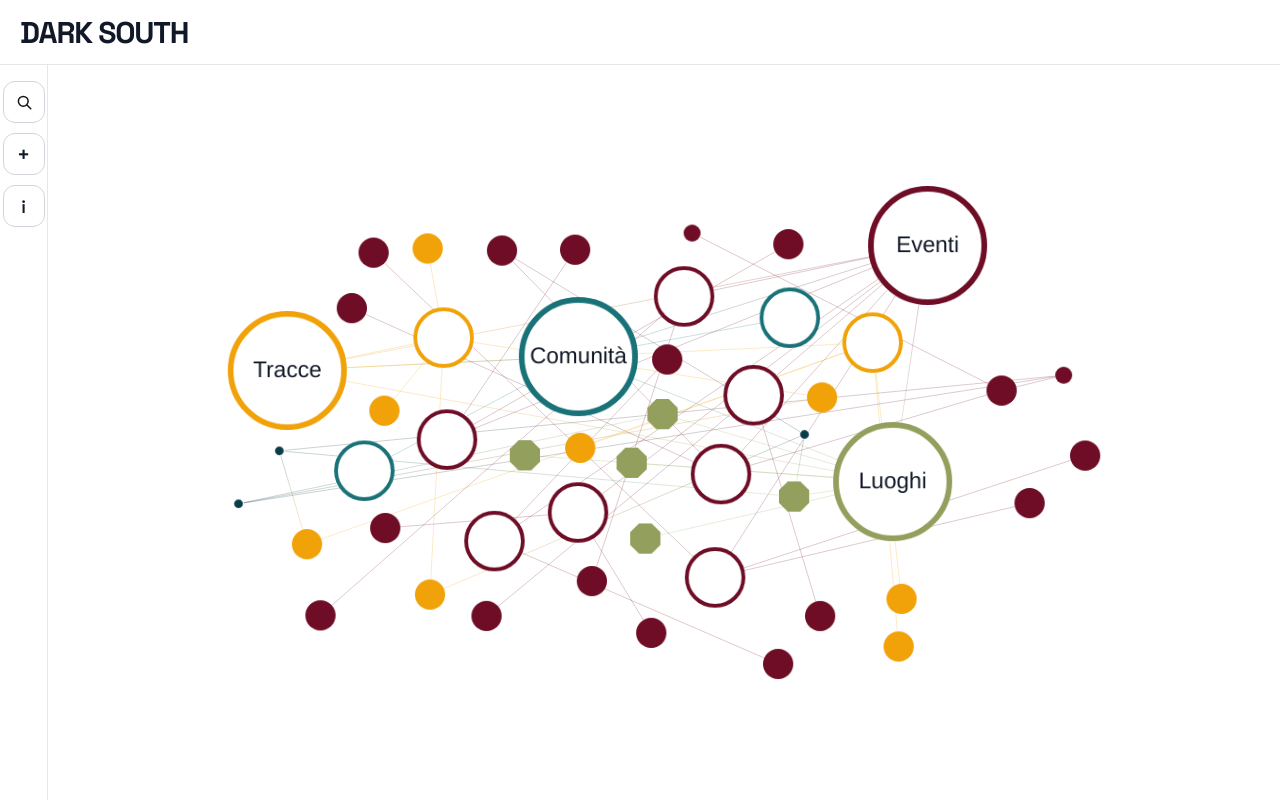
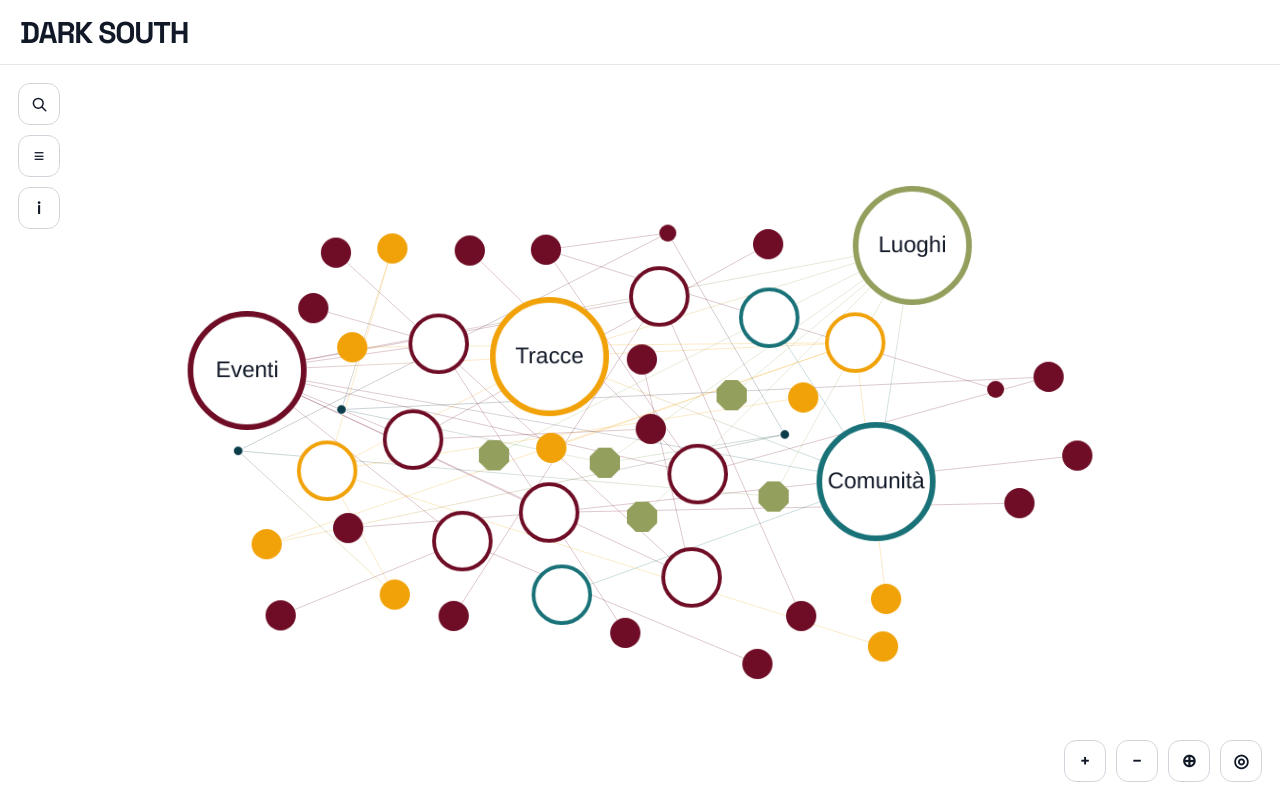
Before and after one commit to martina77ma/dark-south, a Next.js app: page / in a window 1280 px wide. Built offline with nearby package versions, Linux system fonts and the light colour scheme.

Commit message:
Aggiornamento 6 aprile

```diff
--- a/public/data/graph.json
+++ b/public/data/graph.json
@@ -906,7 +906,7 @@
     "communitySubcategory": "",
     "place": "Vittoria (RG), Via Giuseppe Garibaldi",
     "description": "Campo di concentramento per soldati ungheresi",
-    "images": [""],
+    "images": ["/images/campovittoria1.png"],
     "other": "-",
     "keywords": ["parola5", "parola6"]
   }
--- a/src/app/page.js
+++ b/src/app/page.js
@@ -10,17 +10,14 @@ export default function Home() {
   const [searchTerm, setSearchTerm] = useState("");
   const [filtersOpen, setFiltersOpen] = useState(false);
   const [modalType, setModalType] = useState(null);
+  const [graphControls, setGraphControls] = useState(null);
 
   const [eventSubcategory, setEventSubcategory] = useState("");
   const [eventDetail, setEventDetail] = useState("");
-
   const [placeCategory, setPlaceCategory] = useState("");
-
   const [traceCategory, setTraceCategory] = useState("");
   const [traceSubcategory, setTraceSubcategory] = useState("");
-
   const [communitySubcategory, setCommunitySubcategory] = useState("");
-
 
   useEffect(() => {
     fetch("/data/graph.json")
@@ -86,15 +83,11 @@ export default function Home() {
 
   function resetControls() {
     setSearchTerm("");
-
     setEventSubcategory("");
     setEventDetail("");
-
     setPlaceCategory("");
-
     setTraceCategory("");
     setTraceSubcategory("");
-
     setCommunitySubcategory("");
   }
 
@@ -136,6 +129,24 @@ const selectArrowStyle = {
     pointerEvents: "none",
     fontSize: "12px",
     color: "#6b7280"
+  };
+
+  const floatingButtonStyle = {
+    width: "42px",
+    height: "42px",
+    borderRadius: "12px",
+    border: "1px solid #d1d5db",
+    background: "rgba(255, 255, 255, 0.92)",
+    backdropFilter: "blur(4px)",
+    cursor: "pointer",
+    color: "#111827",
+    display: "flex",
+    alignItems: "center",
+    justifyContent: "center",
+    fontSize: "18px",
+    lineHeight: 1,
+    fontFamily: "var(--font-grotesk)",
+    fontWeight: 600
   };
 
   return (
@@ -180,9 +191,9 @@ const selectArrowStyle = {
       >
         <div
           style={{
-    width: filtersOpen ? "280px" : "48px",
-    borderRight: "1px solid #e5e7eb",
-    background: "#ffffff",
+            width: filtersOpen ? "280px" : "0px",
+            borderRight: filtersOpen ? "1px solid #e5e7eb" : "none",
+            background: "transparent",
             overflow: "hidden",
             flexShrink: 0,
             transition: "width 0.28s ease"
@@ -191,22 +202,23 @@ const selectArrowStyle = {
           <div
             style={{
               height: "100%",
-      padding: filtersOpen ? "16px" : "16px 10px",
+              width: "280px",
+              padding: filtersOpen ? "16px" : "16px",
               boxSizing: "border-box",
-      transition: "padding 0.28s ease"
+              opacity: filtersOpen ? 1 : 0,
+              pointerEvents: filtersOpen ? "auto" : "none",
+              transition: "opacity 0.18s ease",
+              background: "#ffffff"
             }}
           >
             <div
               style={{
                 display: "flex",
                 alignItems: "center",
-        justifyContent: filtersOpen ? "space-between" : "center",
-        marginBottom: filtersOpen ? "16px" : "0",
-        transition: "all 0.28s ease"
+                justifyContent: "space-between",
+                marginBottom: "16px"
               }}
             >
-      {filtersOpen ? (
-        <>
               <h2
                 style={{
                   margin: 0,
@@ -214,9 +226,7 @@ const selectArrowStyle = {
                   fontWeight: 600,
                   fontFamily: "var(--font-grotesk)",
                   letterSpacing: "-0.01em",
-              color: "#374151",
-              opacity: filtersOpen ? 1 : 0,
-              transition: "opacity 0.2s ease"
+                  color: "#374151"
                 }}
               >
                 Filtri
@@ -243,109 +253,10 @@ const selectArrowStyle = {
               >
                 ‹
               </button>
-        </>
-) : (
-  <div
-    style={{
-      display: "flex",
-      flexDirection: "column",
-      alignItems: "center",
-      gap: "10px"
-    }}
-  >
-    <button
-      onClick={() => setFiltersOpen(true)}
-      style={{
-        border: "1px solid #d1d5db",
-        background: "#ffffff",
-        borderRadius: "12px",
-        width: "42px",
-        height: "42px",
-        cursor: "pointer",
-        fontSize: "20px",
-        display: "flex",
-        alignItems: "center",
-        justifyContent: "center"
-      }}
-      aria-label="Apri filtri"
-      title="Apri filtri"
-    >
-      <svg
-        width="18"
-        height="18"
-        viewBox="0 0 24 24"
-        fill="none"
-        xmlns="http://www.w3.org/2000/svg"
-      >
-        <circle
-          cx="11"
-          cy="11"
-          r="6.5"
-          stroke="currentColor"
-          strokeWidth="2"
-        />
-        <path
-          d="M16 16L21 21"
-          stroke="currentColor"
-          strokeWidth="2"
-          strokeLinecap="round"
-        />
-      </svg>
-    </button>
-
-    <button
-      onClick={() => setModalType("legend")}
-      style={{
-        border: "1px solid #d1d5db",
-        background: "#ffffff",
-        borderRadius: "12px",
-        width: "42px",
-        height: "42px",
-        cursor: "pointer",
-        fontSize: "22px",
-        display: "flex",
-        alignItems: "center",
-        justifyContent: "center",
-        fontFamily: "var(--font-grotesk)",
-        color: "#111827"
-      }}
-      aria-label="Apri legenda"
-      title="Apri legenda"
-    >
-      +
-    </button>
-
-    <button
-      onClick={() => setModalType("info")}
-      style={{
-        border: "1px solid #d1d5db",
-        background: "#ffffff",
-        borderRadius: "12px",
-        width: "42px",
-        height: "42px",
-        cursor: "pointer",
-        fontSize: "18px",
-        display: "flex",
-        alignItems: "center",
-        justifyContent: "center",
-        fontFamily: "var(--font-grotesk)",
-        fontWeight: 600,
-        color: "#111827"
-      }}
-      aria-label="Apri informazioni sul progetto"
-      title="Apri informazioni sul progetto"
-    >
-      i
-    </button>
-  </div>
-)}
             </div>
 
             <div
               style={{
-    opacity: filtersOpen ? 1 : 0,
-    pointerEvents: filtersOpen ? "auto" : "none",
-    transition: "opacity 0.18s ease",
                 display: "flex",
                 flexDirection: "column",
                 gap: "18px"
@@ -520,9 +431,119 @@ const selectArrowStyle = {
           style={{
             flex: 1,
             minWidth: 0,
-            minHeight: 0
+            minHeight: 0,
+            position: "relative"
           }}
         >
+          {!filtersOpen && (
+            <div
+              style={{
+                position: "absolute",
+                top: "18px",
+                left: "18px",
+                zIndex: 20,
+                display: "flex",
+                flexDirection: "column",
+                gap: "10px"
+              }}
+            >
+              <button
+                onClick={() => setFiltersOpen(true)}
+                style={floatingButtonStyle}
+                aria-label="Apri filtri"
+                title="Apri filtri"
+              >
+                <svg
+                  width="18"
+                  height="18"
+                  viewBox="0 0 24 24"
+                  fill="none"
+                  xmlns="http://www.w3.org/2000/svg"
+                >
+                  <circle
+                    cx="11"
+                    cy="11"
+                    r="6.5"
+                    stroke="currentColor"
+                    strokeWidth="2"
+                  />
+                  <path
+                    d="M16 16L21 21"
+                    stroke="currentColor"
+                    strokeWidth="2"
+                    strokeLinecap="round"
+                  />
+                </svg>
+              </button>
+
+              <button
+                onClick={() => setModalType("legend")}
+                style={floatingButtonStyle}
+                aria-label="Apri legenda"
+                title="Apri legenda"
+              >
+                ≡
+              </button>
+
+              <button
+                onClick={() => setModalType("info")}
+                style={floatingButtonStyle}
+                aria-label="Apri informazioni sul progetto"
+                title="Apri informazioni sul progetto"
+              >
+                i
+              </button>
+            </div>
+          )}
+
+          <div
+            style={{
+              position: "absolute",
+              bottom: "18px",
+              right: "18px",
+              zIndex: 20,
+              display: "flex",
+              flexDirection: "row",
+              gap: "10px"
+            }}
+          >
+            <button
+              onClick={() => graphControls?.zoomIn()}
+              style={floatingButtonStyle}
+              aria-label="Zoom in"
+              title="Zoom in"
+            >
+              +
+            </button>
+
+            <button
+              onClick={() => graphControls?.zoomOut()}
+              style={floatingButtonStyle}
+              aria-label="Zoom out"
+              title="Zoom out"
+            >
+              −
+            </button>
+
+            <button
+              onClick={() => graphControls?.recenter()}
+              style={floatingButtonStyle}
+              aria-label="Centra grafo"
+              title="Centra grafo"
+            >
+              ⊕
+            </button>
+
+            <button
+              onClick={() => graphControls?.focusSelection()}
+              style={floatingButtonStyle}
+              aria-label="Centra la selezione"
+              title="Centra la selezione"
+            >
+              ◎
+            </button>
+          </div>
+
           <GraphView
             elements={elements}
             onNodeSelect={setSelected}
@@ -533,6 +554,9 @@ const selectArrowStyle = {
             traceCategory={traceCategory}
             traceSubcategory={traceSubcategory}
             communitySubcategory={communitySubcategory}
+            onReady={setGraphControls}
+            sidebarOpen={!!selected}
+            sidebarWidth={selected ? 640 : 0}
           />
         </div>
 
@@ -626,7 +650,7 @@ const selectArrowStyle = {
                   style={{
                     width: "100%",
                     height: "auto",
-              display: "block",
+                    display: "block"
                   }}
                 />
               </div>
--- a/src/components/GraphView.js
+++ b/src/components/GraphView.js
@@ -12,14 +12,23 @@ export default function GraphView({
   placeCategory,
   traceCategory,
   traceSubcategory,
-  communitySubcategory
+  communitySubcategory,
+  onReady,
+  sidebarOpen,
+  sidebarWidth
 }) {
   const ref = useRef(null);
   const cyRef = useRef(null);
   const layoutPositionsRef = useRef(null);
   const baseSizeRef = useRef(null);
   const graphFrameRef = useRef(null);
+  const sidebarOpenRef = useRef(sidebarOpen);
+  const sidebarWidthRef = useRef(sidebarWidth);
 
+  useEffect(() => {
+  sidebarOpenRef.current = sidebarOpen;
+  sidebarWidthRef.current = sidebarWidth;
+}, [sidebarOpen, sidebarWidth]);
 
   useEffect(() => {
     if (!elements.length || !ref.current) return;
@@ -119,11 +128,11 @@ export default function GraphView({
 
   // 1. POSIZIONI GUIDATE DEI 4 NODI PRINCIPALI
   const mainAnchors = {
-    Tracce: { x: width * 0.20, y: height * 0.40 },
-    Comunità: { x: width * 0.45, y: height * 0.38 },
-    Luoghi: { x: width * 0.72, y: height * 0.56 },
-    Eventi: { x: width * 0.75, y: height * 0.22 }
-  };
+  Eventi: { x: width * 0.20, y: height * 0.40 },
+  Tracce: { x: width * 0.45, y: height * 0.38 },
+  Comunità: { x: width * 0.72, y: height * 0.56 },
+  Luoghi: { x: width * 0.75, y: height * 0.22 }
+};
 
   const mainNodes = nodeElements.filter(
     (node) =>
@@ -218,24 +227,13 @@ export default function GraphView({
   return [...positionedNodes, ...edgeElements];
 }
 
-    const positionedElements = generateStarPositions(
+    layoutPositionsRef.current = generateStarPositions(
       elements,
       containerWidth,
       containerHeight
-    );
-    if (!layoutPositionsRef.current) {
-  layoutPositionsRef.current = generateStarPositions(
-    elements,
-    containerWidth,
-    containerHeight
-  );
-}
+   );
 
-layoutPositionsRef.current = generateStarPositions(
-  elements,
-  containerWidth,
-  containerHeight
-);
+    const positionedElements = layoutPositionsRef.current;
 
     const cy = cytoscape({
       container: ref.current,
@@ -662,8 +660,110 @@ layoutPositionsRef.current = generateStarPositions(
     });
 
     cyRef.current = cy;
+    cy.fit(undefined, 120);
 
-    cy.fit(undefined, 120);
+    if (onReady) {
+  onReady({
+    zoomIn: () => {
+      const currentZoom = cy.zoom();
+      cy.zoom({
+        level: currentZoom * 1.2,
+        renderedPosition: {
+          x: cy.width() / 2,
+          y: cy.height() / 2
+        }
+      });
+    },
+
+    zoomOut: () => {
+      const currentZoom = cy.zoom();
+      cy.zoom({
+        level: currentZoom / 1.2,
+        renderedPosition: {
+          x: cy.width() / 2,
+          y: cy.height() / 2
+        }
+      });
+    },
+
+    recenter: () => {
+      cy.fit(undefined, 120);
+    },
+
+    focusSelection: () => {
+      const activeNode = cy.nodes(".active-node");
+      const searchMatches = cy.nodes(".search-match");
+      const filterFocus = cy.nodes(".filter-focus");
+      const filterContext = cy.nodes(".filter-context");
+
+      let targetNodes = cy.collection();
+
+      if (activeNode.length > 0) {
+        const neighborhood = activeNode.closedNeighborhood();
+        targetNodes = neighborhood;
+    } else if (searchMatches.length > 0) {
+         targetNodes = searchMatches.closedNeighborhood();
+        } else if (filterFocus.length > 0 || filterContext.length > 0) {
+            targetNodes = filterFocus
+            .union(filterContext)
+            .union(cy.edges(".filter-context"));
+        }
+
+      if (targetNodes.length === 0) return;
+
+      const bb = targetNodes.boundingBox();
+
+      let basePadding = 120;
+      if (activeNode.length > 0) basePadding = 160;
+      if (searchMatches.length > 0) basePadding = 130;
+      if (filterFocus.length > 0 || filterContext.length > 0) basePadding = 140;
+
+      const reservedRight = sidebarOpenRef.current
+        ? (sidebarWidthRef.current || 0) + 40
+        : 0;
+
+      const fullWidth = cy.width();
+      const fullHeight = cy.height();
+
+      const usableWidth = fullWidth - reservedRight;
+      const usableHeight = fullHeight;
+
+      if (bb.w <= 0 || bb.h <= 0 || usableWidth <= 0 || usableHeight <= 0) {
+        return;
+      }
+
+      const zoomX = (usableWidth - basePadding * 2) / bb.w;
+      const zoomY = (usableHeight - basePadding * 2) / bb.h;
+
+      let zoom = Math.min(zoomX, zoomY);
+
+      const minZoom = cy.minZoom ? cy.minZoom() : 0.1;
+      const maxZoom = cy.maxZoom ? cy.maxZoom() : 10;
+
+      zoom = Math.max(minZoom, Math.min(maxZoom, zoom));
+
+      const bbCenterX = bb.x1 + bb.w / 2;
+      const bbCenterY = bb.y1 + bb.h / 2;
+
+      const usableCenterX = usableWidth / 2;
+      const usableCenterY = usableHeight / 2;
+
+      const panX = usableCenterX - bbCenterX * zoom;
+      const panY = usableCenterY - bbCenterY * zoom;
+
+      cy.animate(
+        {
+          zoom,
+          pan: { x: panX, y: panY }
+        },
+        {
+          duration: 220,
+          easing: "ease-out"
+        }
+      );
+    }
+  });
+}
 
     let interactionTimeout;
     let isPointerDown = false;
@@ -1146,9 +1246,6 @@ function highlightCollection(nodesCollection) {
     window.addEventListener("mouseup", handleMouseUp);
 
     applyEdgeGradients();
-    clearFocus();
-    applySearch(searchTerm || "");
-    applyFilters();
 
     return () => {
       clearTimeout(interactionTimeout);
--- a/src/components/Sidebar.js
+++ b/src/components/Sidebar.js
@@ -483,7 +483,7 @@ export default function Sidebar({ node, onClose }) {
   <div
     style={{
       marginTop: "20px",
-      marginBottom: "1px",
+      marginBottom: "1",
       paddingTop: "16px",
       borderTop: "1px solid #e5e7eb"
     }}
@@ -519,8 +519,7 @@ export default function Sidebar({ node, onClose }) {
           {(node.eventSubcategory || node.eventDetail) && (
             <div style={{
               marginTop: "22px",
-              marginBottom: "22px"
-              }}>
+              marginBottom: "22px" }}>
               <h3
                 style={{
                   fontSize: "13px",
```
Also changed, not shown: public/images/legenda.png, 1 other file (tests, documents, lock files or other folders). Lines whose indentation alone changed are shown as unchanged.
